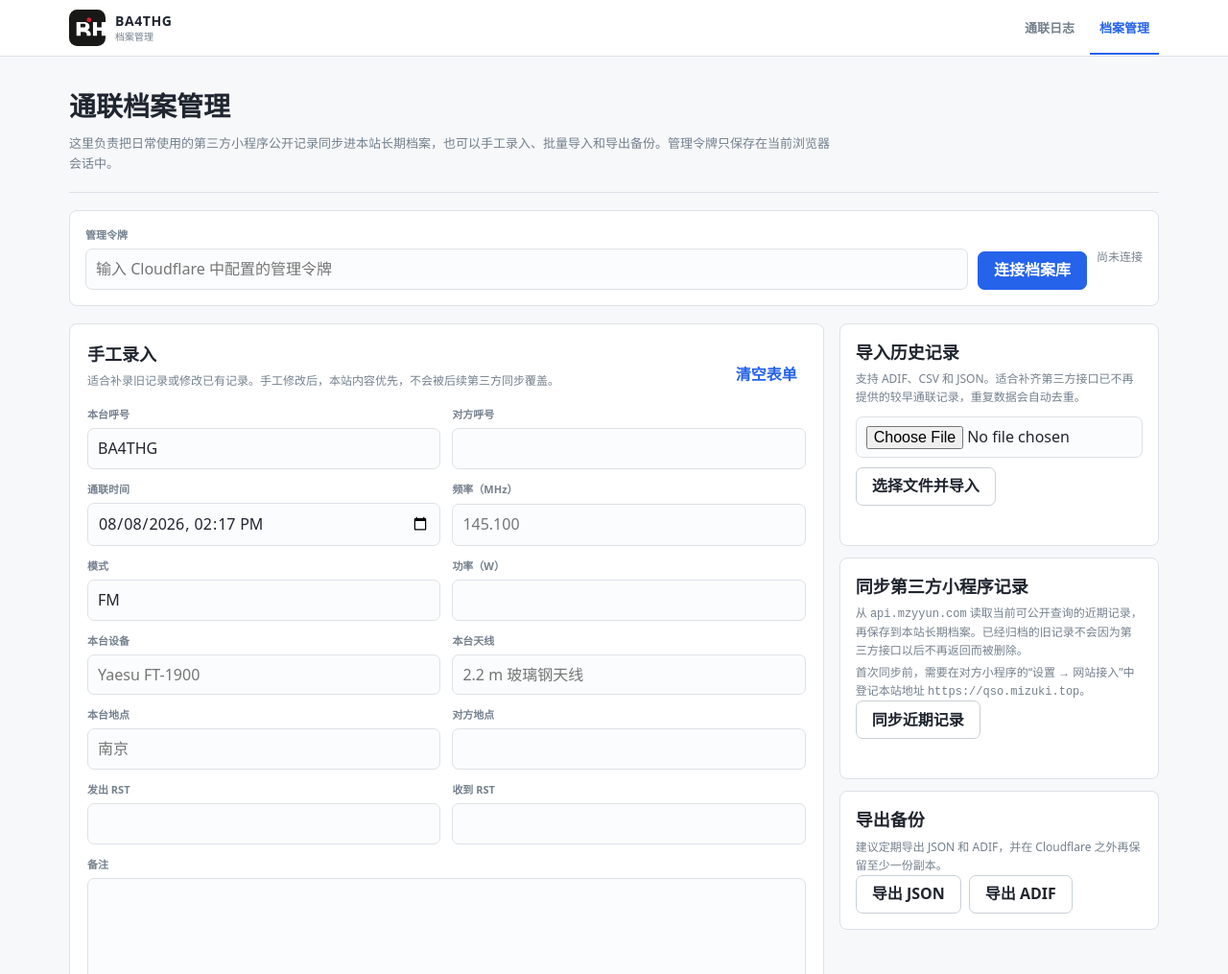
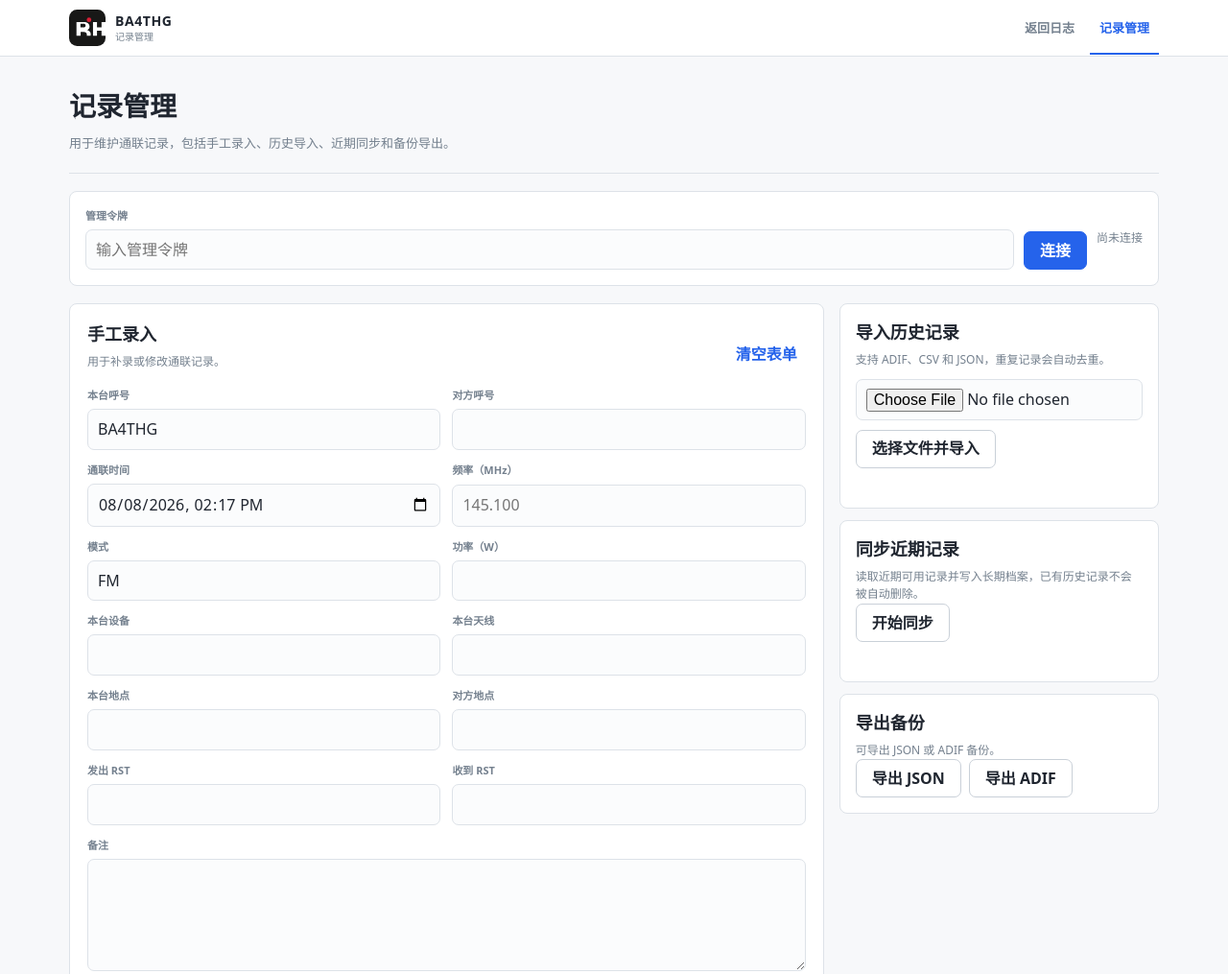
Before and after one commit to HX-Wrdzgzs/BA4THG-QSO, a plain HTML site: page admin.html in a window 1280 px wide. Shown: the top 1015 px of the page at 96% size. Drawn offline with Linux system fonts and the light colour scheme.

Commit message:
简化管理页面文案并隐藏实现细节

```diff
--- a/admin.html
+++ b/admin.html
@@ -5,37 +5,37 @@
   <meta name="viewport" content="width=device-width,initial-scale=1">
   <meta name="robots" content="noindex,nofollow">
   <meta name="theme-color" content="#f6f7f8">
-  <title>BA4THG · 通联档案管理</title>
+  <title>BA4THG · 记录管理</title>
   <link rel="icon" type="image/svg+xml" href="./assets/ba4thg-mark.svg">
-  <link rel="stylesheet" href="./styles.css?v=20260808-5">
-  <script src="./admin.js?v=20260808-5" defer></script>
+  <link rel="stylesheet" href="./styles.css?v=20260808-7">
+  <script src="./admin.js?v=20260808-7" defer></script>
 </head>
 <body class="admin-page">
 <header class="site-header">
   <div class="header-inner">
-    <a class="brand" href="./" aria-label="返回公开通联日志">
+    <a class="brand" href="./" aria-label="返回通联日志">
       <img src="./assets/ba4thg-mark.svg" alt="">
-      <span><strong>BA4THG</strong><small>档案管理</small></span>
+      <span><strong>BA4THG</strong><small>记录管理</small></span>
     </a>
     <nav aria-label="主导航">
-      <a href="./">通联日志</a>
-      <a class="current" href="./admin.html">档案管理</a>
+      <a href="./">返回日志</a>
+      <a class="current" href="./admin.html">记录管理</a>
     </nav>
   </div>
 </header>
 
 <main>
   <section class="page-heading">
-    <h1>通联档案管理</h1>
-    <p>这里负责把日常使用的第三方小程序公开记录同步进本站长期档案，也可以手工录入、批量导入和导出备份。管理令牌只保存在当前浏览器会话中。</p>
+    <h1>记录管理</h1>
+    <p>用于维护通联记录，包括手工录入、历史导入、近期同步和备份导出。</p>
   </section>
 
   <section class="auth panel" aria-label="管理认证">
     <label>
       <span>管理令牌</span>
-      <input type="password" data-token autocomplete="off" placeholder="输入 Cloudflare 中配置的管理令牌">
+      <input type="password" data-token autocomplete="off" placeholder="输入管理令牌">
     </label>
-    <button class="primary" type="button" data-connect>连接档案库</button>
+    <button class="primary" type="button" data-connect>连接</button>
     <span data-connection>尚未连接</span>
   </section>
 
@@ -44,7 +44,7 @@
       <div class="panel-heading">
         <div>
           <h2>手工录入</h2>
-          <p>适合补录旧记录或修改已有记录。手工修改后，本站内容优先，不会被后续第三方同步覆盖。</p>
+          <p>用于补录或修改通联记录。</p>
         </div>
         <button class="link-button" type="button" data-reset>清空表单</button>
       </div>
@@ -56,9 +56,9 @@
         <label><span>频率（MHz）</span><input name="frequency" type="number" min="0" step="0.000001" placeholder="145.100"></label>
         <label><span>模式</span><input name="mode" value="FM" maxlength="24" required></label>
         <label><span>功率（W）</span><input name="myPower" type="number" min="0" step="0.1"></label>
-        <label><span>本台设备</span><input name="myEquipment" placeholder="Yaesu FT-1900"></label>
-        <label><span>本台天线</span><input name="myAntenna" placeholder="2.2 m 玻璃钢天线"></label>
-        <label><span>本台地点</span><input name="myQth" placeholder="南京"></label>
+        <label><span>本台设备</span><input name="myEquipment"></label>
+        <label><span>本台天线</span><input name="myAntenna"></label>
+        <label><span>本台地点</span><input name="myQth"></label>
         <label><span>对方地点</span><input name="theirQth"></label>
         <label><span>发出 RST</span><input name="rstSent" maxlength="16"></label>
         <label><span>收到 RST</span><input name="rstReceived" maxlength="16"></label>
@@ -71,26 +71,25 @@
       <p class="status" data-operation></p>
     </section>
 
-    <aside class="tools" aria-label="档案工具">
+    <aside class="tools" aria-label="记录工具">
       <section class="panel tool">
         <h2>导入历史记录</h2>
-        <p>支持 ADIF、CSV 和 JSON。适合补齐第三方接口已不再提供的较早通联记录，重复数据会自动去重。</p>
+        <p>支持 ADIF、CSV 和 JSON，重复记录会自动去重。</p>
         <input type="file" accept=".adi,.adif,.csv,.json,text/plain,application/json" data-import-file>
         <button class="secondary" type="button" data-import>选择文件并导入</button>
         <p class="status" data-import-state></p>
       </section>
 
       <section class="panel tool">
-        <h2>同步第三方小程序记录</h2>
-        <p>从 <code>api.mzyyun.com</code> 读取当前可公开查询的近期记录，再保存到本站长期档案。已经归档的旧记录不会因为第三方接口以后不再返回而被删除。</p>
-        <p>首次同步前，需要在对方小程序的“设置 → 网站接入”中登记本站地址 <code>https://qso.mizuki.top</code>。</p>
-        <button class="secondary" type="button" data-sync>同步近期记录</button>
+        <h2>同步近期记录</h2>
+        <p>读取近期可用记录并写入长期档案，已有历史记录不会被自动删除。</p>
+        <button class="secondary" type="button" data-sync>开始同步</button>
         <p class="status" data-sync-state></p>
       </section>
 
       <section class="panel tool">
         <h2>导出备份</h2>
-        <p>建议定期导出 JSON 和 ADIF，并在 Cloudflare 之外再保留至少一份副本。</p>
+        <p>可导出 JSON 或 ADIF 备份。</p>
         <div class="button-row">
           <button class="secondary" type="button" data-export="json">导出 JSON</button>
           <button class="secondary" type="button" data-export="adif">导出 ADIF</button>
@@ -103,7 +102,7 @@
     <div class="panel-heading result-heading">
       <div>
         <h2>最近记录</h2>
-        <p>用于检查刚刚手工录入、导入或从第三方小程序同步的档案。</p>
+        <p>用于检查最近录入、导入或同步的内容。</p>
       </div>
       <button class="link-button" type="button" data-refresh>刷新列表</button>
     </div>
@@ -113,8 +112,8 @@
 </main>
 
 <footer>
-  <p><strong>BA4THG</strong> · 通联档案管理</p>
-  <p>不要把管理令牌写入仓库、网页源码或截图。</p>
+  <p><strong>BA4THG</strong> · 记录管理</p>
+  <p>请妥善保管管理令牌。</p>
 </footer>
 </body>
 </html>
```
